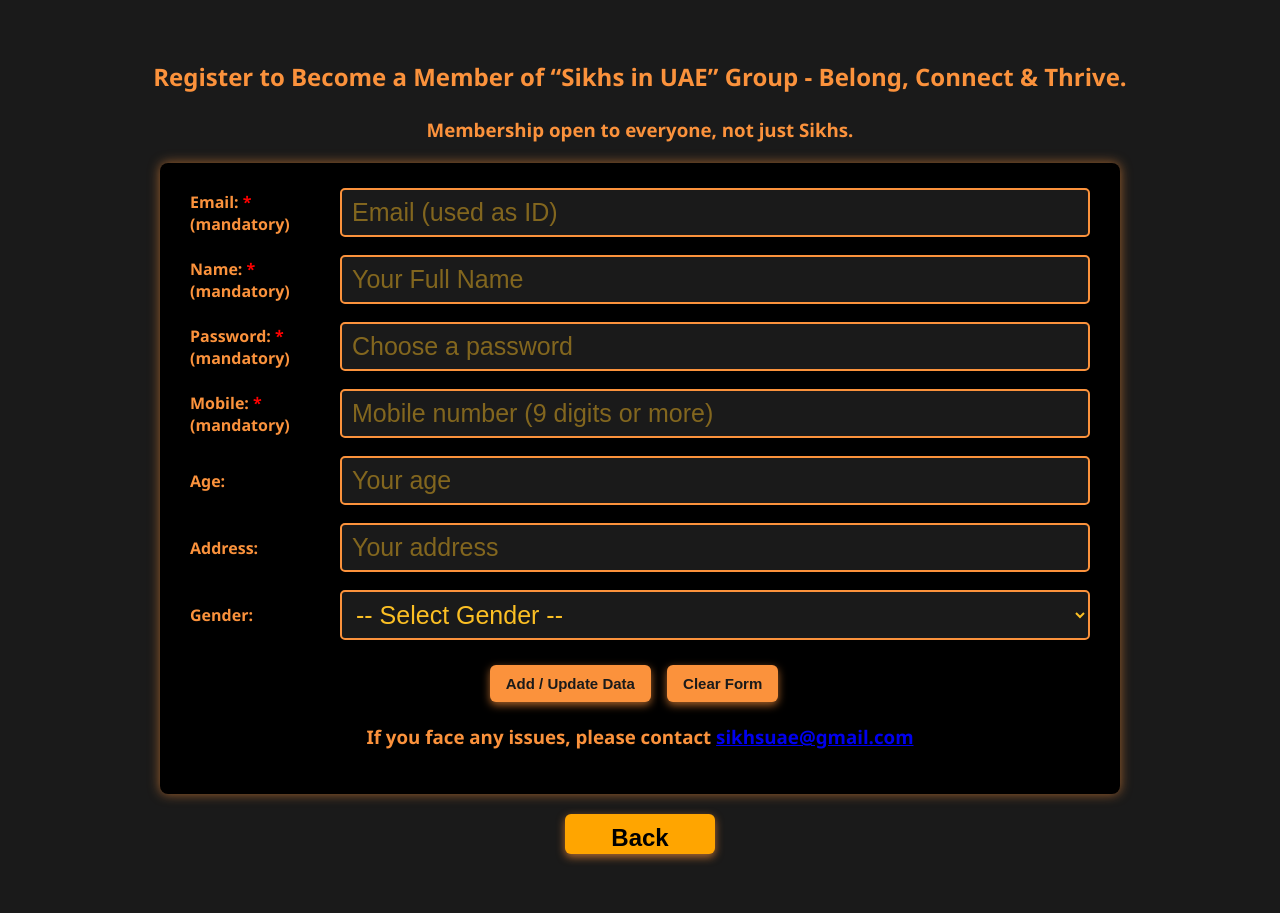
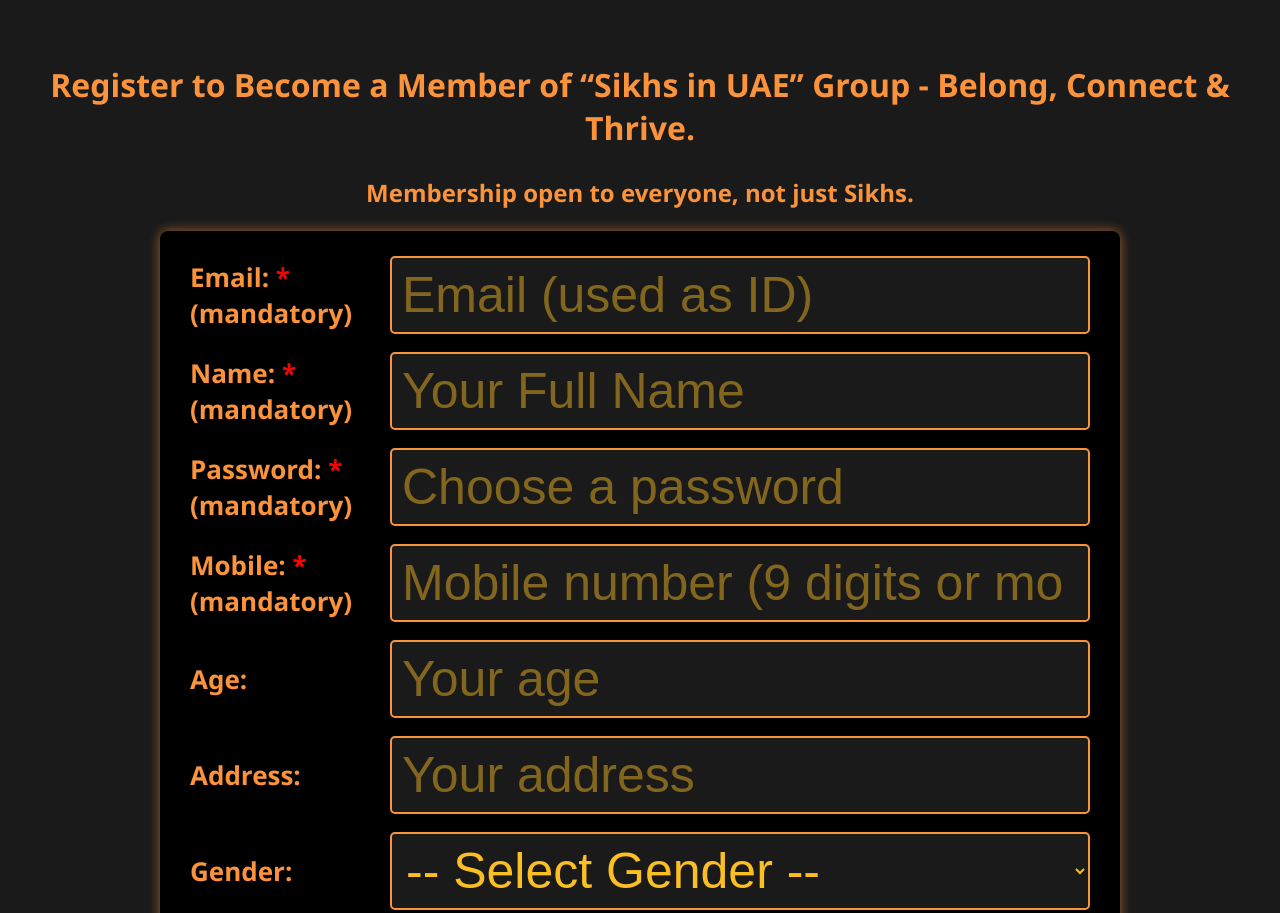
Before and after one commit to sikhsuae/SikhsUAE, a plain HTML site: page Add Record.html in a window 1280 px wide. Shown: the top 913 px of the page. Before the commit the page ends 892 px from the top, so only its background shows below. Drawn offline with Linux system fonts and the light colour scheme.

Commit message:
Initial commit

```diff
--- a/Add Record.html
+++ b/Add Record.html
@@ -51,7 +51,8 @@
         margin-bottom: 18px;
       }
       label {
-        width: 150px;
+        width: 200px;
+        font-size: 26px;
         font-weight: 600;
         color: #fb923c;
         user-select: none;
@@ -60,7 +61,7 @@
       input, select {
         flex: 1;
         padding: 8px 10px;
-        font-size: 25px;
+        font-size:50px;
         border: 2px solid #fb923c;
         border-radius: 5px;
         background-color: #1a1a1a;
@@ -106,8 +107,8 @@
   <body>
 
 
-    <h2>Register to Become a Member of “Sikhs in UAE” Group - Belong, Connect & Thrive. </h2>
-    <h3>Membership open to everyone, not just Sikhs.  </h3>
+    <h1>Register to Become a Member of “Sikhs in UAE” Group - Belong, Connect & Thrive. </h1>
+    <h2>Membership open to everyone, not just Sikhs.  </h2>
 
     <form id="editForm">
       <div class="form-row">
```
